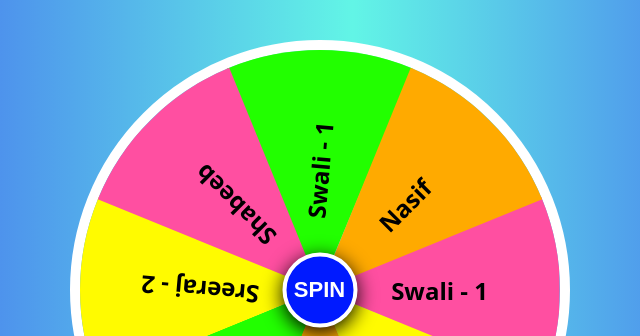
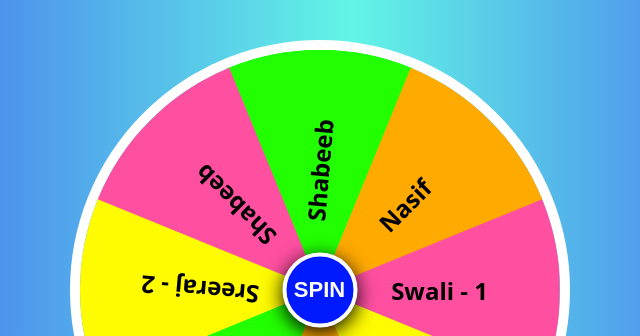
Before and after one commit to Sreeraj-palat/spinning_wheel, a plain HTML site: page index.html in a window 1280 px wide. Shown: the part 175-511 px from the top of the page, 313-953 px from the left. Drawn offline with Linux system fonts and the light colour scheme.

Commit message:
Update index.html

```diff
--- a/index.html
+++ b/index.html
@@ -15,6 +15,7 @@
 				<span class="span2"><b>Swali - 1</b></span>
 				<span class="span3"><b>Sreeraj - 2</b></span>
 				<span class="span4"><b>Swali - 1</b></span>
+				<span class="span4"><b>Shabeeb</b></span>
 
 
 			</div>
```
